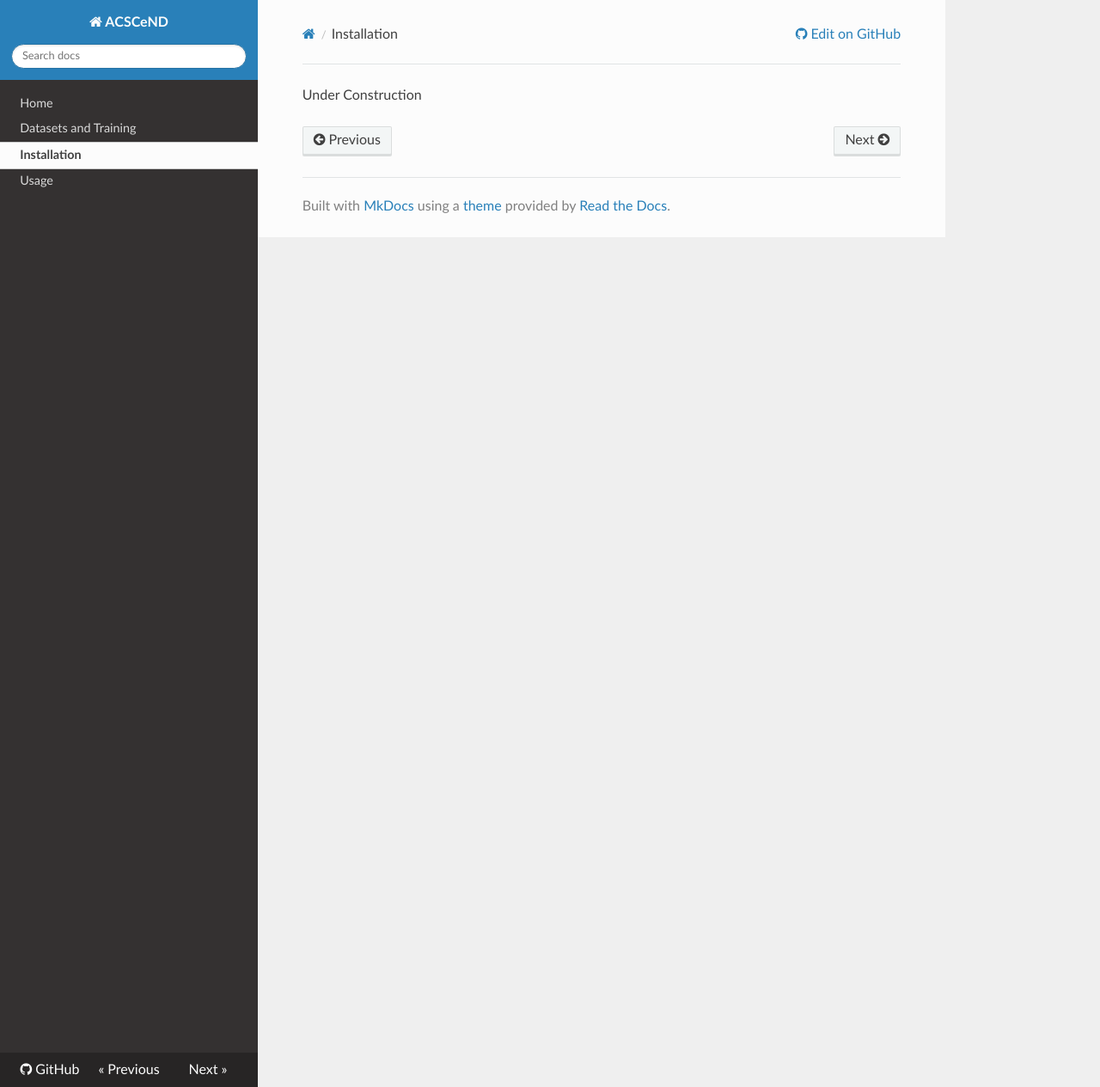
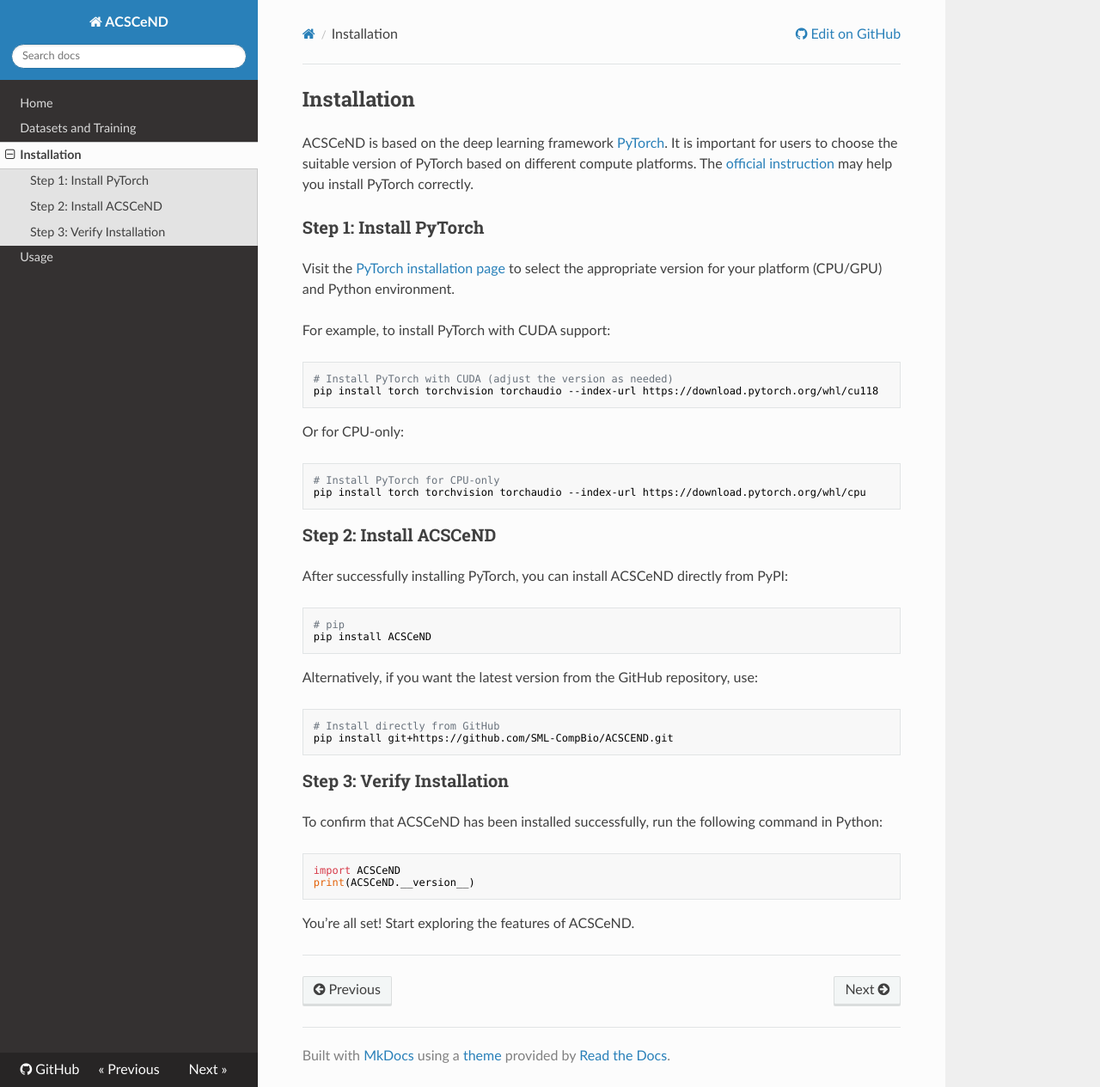
Before and after one commit to SML-CompBio/ACSCEND, an MkDocs documentation site: the page built from docs/installation.md, in a window 1280 px wide and 1265 px high. Shown: the whole window at 86% size. Built offline with MkDocs 1.6.1, drawn with Linux system fonts in a browser that asks for light colours; nearby versions of some CDN libraries.

Commit message:
Update installation.md

````diff
--- a/docs/installation.md
+++ b/docs/installation.md
@@ -1 +1,46 @@
-Under Construction
+## Installation
+ACSCeND is based on the deep learning framework [PyTorch](https://pytorch.org). It is important for users to choose the suitable version of PyTorch based on different compute platforms. The [official instruction](https://pytorch.org/get-started/locally/) may help you install PyTorch correctly.
+
+### Step 1: Install PyTorch
+Visit the [PyTorch installation page](https://pytorch.org/get-started/locally/) to select the appropriate version for your platform (CPU/GPU) and Python environment.
+
+For example, to install PyTorch with CUDA support:
+
+```bash
+# Install PyTorch with CUDA (adjust the version as needed)
+pip install torch torchvision torchaudio --index-url https://download.pytorch.org/whl/cu118
+```
+
+Or for CPU-only:
+
+```bash
+# Install PyTorch for CPU-only
+pip install torch torchvision torchaudio --index-url https://download.pytorch.org/whl/cpu
+```
+
+### Step 2: Install ACSCeND
+After successfully installing PyTorch, you can install ACSCeND directly from PyPI:
+
+```bash
+# pip
+pip install ACSCeND
+```
+
+Alternatively, if you want the latest version from the GitHub repository, use:
+
+```bash
+# Install directly from GitHub
+pip install git+https://github.com/SML-CompBio/ACSCEND.git
+```
+
+### Step 3: Verify Installation
+To confirm that ACSCeND has been installed successfully, run the following command in Python:
+
+```python
+import ACSCeND
+print(ACSCeND.__version__)
+```
+
+You’re all set! Start exploring the features of ACSCeND.
+
+---
````
